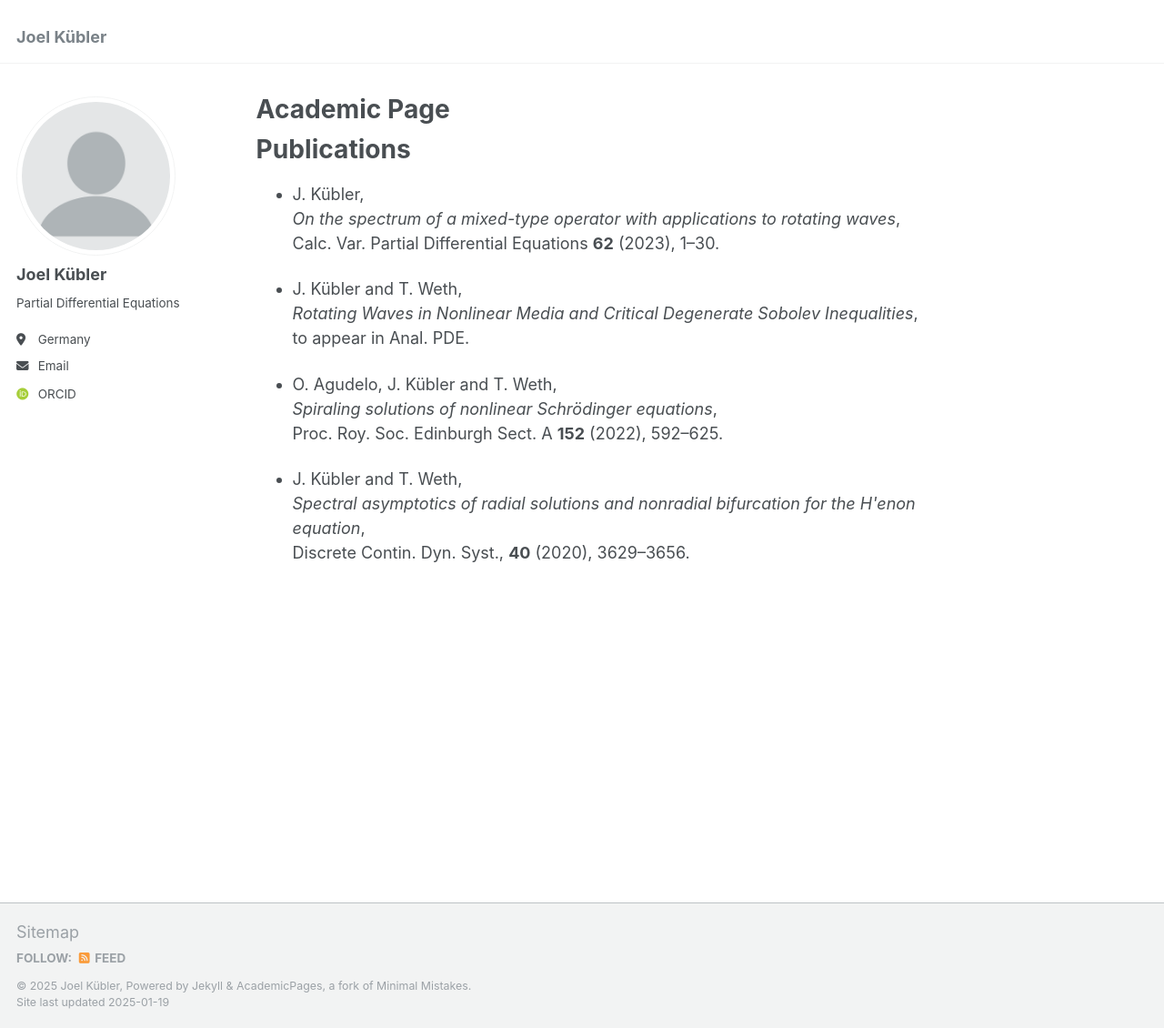
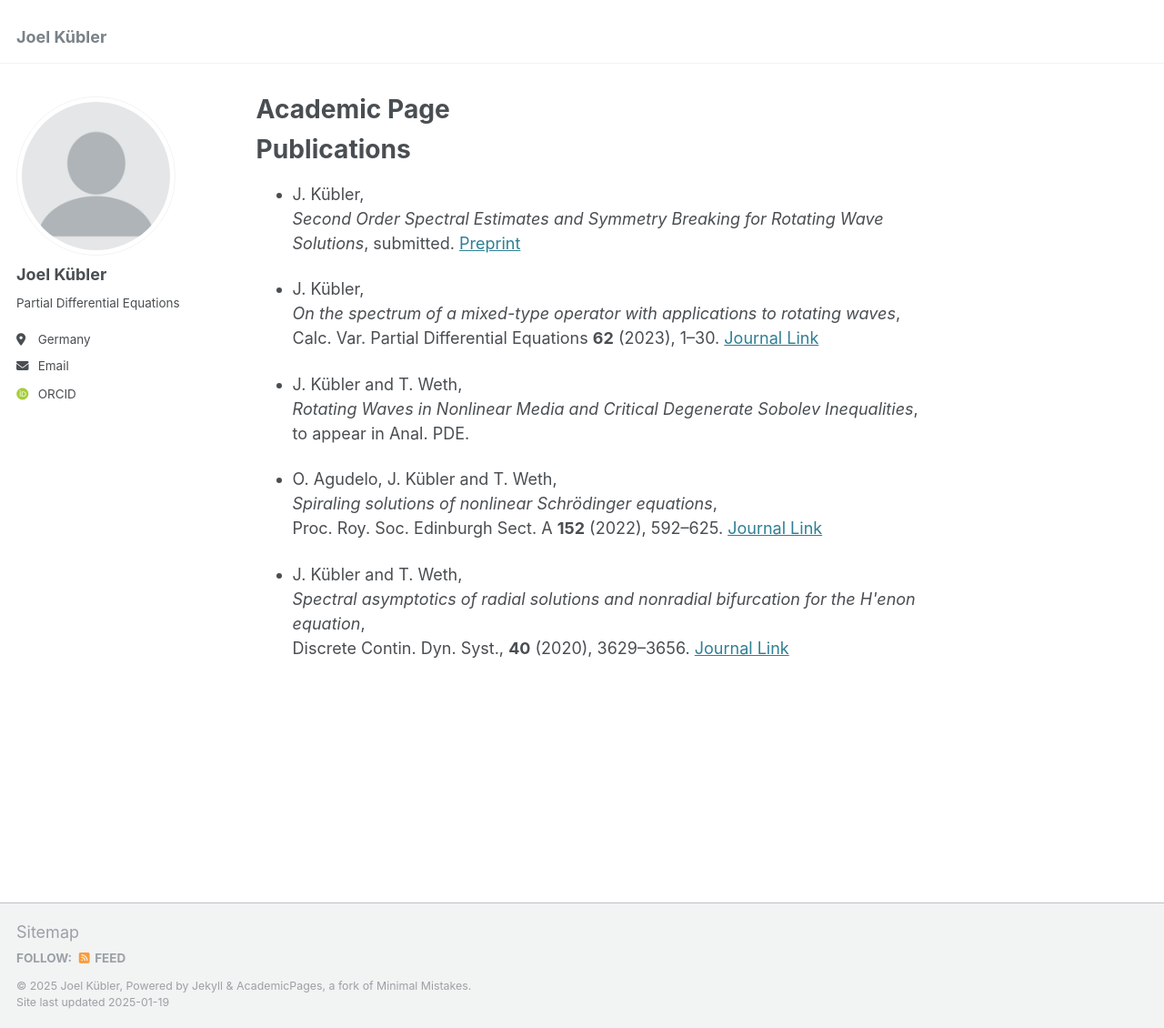
Before and after one commit to jkblr/jkblr.github.io, a Jekyll site: the page built from _pages/about.md, in a window 1280 px wide and 1130 px high. Shown: the whole window at 91% size. Built offline with Jekyll 4.4.1, drawn with Linux system fonts in a browser that asks for light colours; some web fonts are replaced.

Commit message:
Update about.md

```diff
--- a/_pages/about.md
+++ b/_pages/about.md
@@ -10,8 +10,14 @@ redirect_from:
 Publications
 ======
 - J. Kübler,
+  *Second Order Spectral Estimates and Symmetry Breaking for Rotating Wave Solutions*,
+  submitted.
+  [Preprint](https://arxiv.org/abs/2501.00109)
+
+- J. Kübler,
   *On the spectrum of a mixed-type operator with applications to rotating waves*,
   Calc. Var. Partial Differential Equations **62** (2023), 1--30.
+  [Journal Link](https://link.springer.com/article/10.1007/s00526-022-02351-z)
 
 - J. Kübler and T. Weth,
   *Rotating Waves in Nonlinear Media and Critical Degenerate Sobolev Inequalities*,
@@ -20,7 +26,9 @@ Publications
 - O. Agudelo, J. Kübler and T. Weth,
   *Spiraling solutions of nonlinear Schrödinger equations*,
   Proc. Roy. Soc. Edinburgh Sect. A **152** (2022), 592--625.
+  [Journal Link](https://www.cambridge.org/core/journals/proceedings-of-the-royal-society-of-edinburgh-section-a-mathematics/article/abs/spiraling-solutions-of-nonlinear-schrodinger-equations/20BA0169C5964F7CF1FB150DCFABC568)
 
 - J. Kübler and T. Weth,
   *Spectral asymptotics of radial solutions and nonradial bifurcation for the H\'enon equation*,
   Discrete Contin. Dyn. Syst., **40** (2020), 3629--3656.
+  [Journal Link](https://www.aimsciences.org/article/doi/10.3934/dcds.2020032)
```
